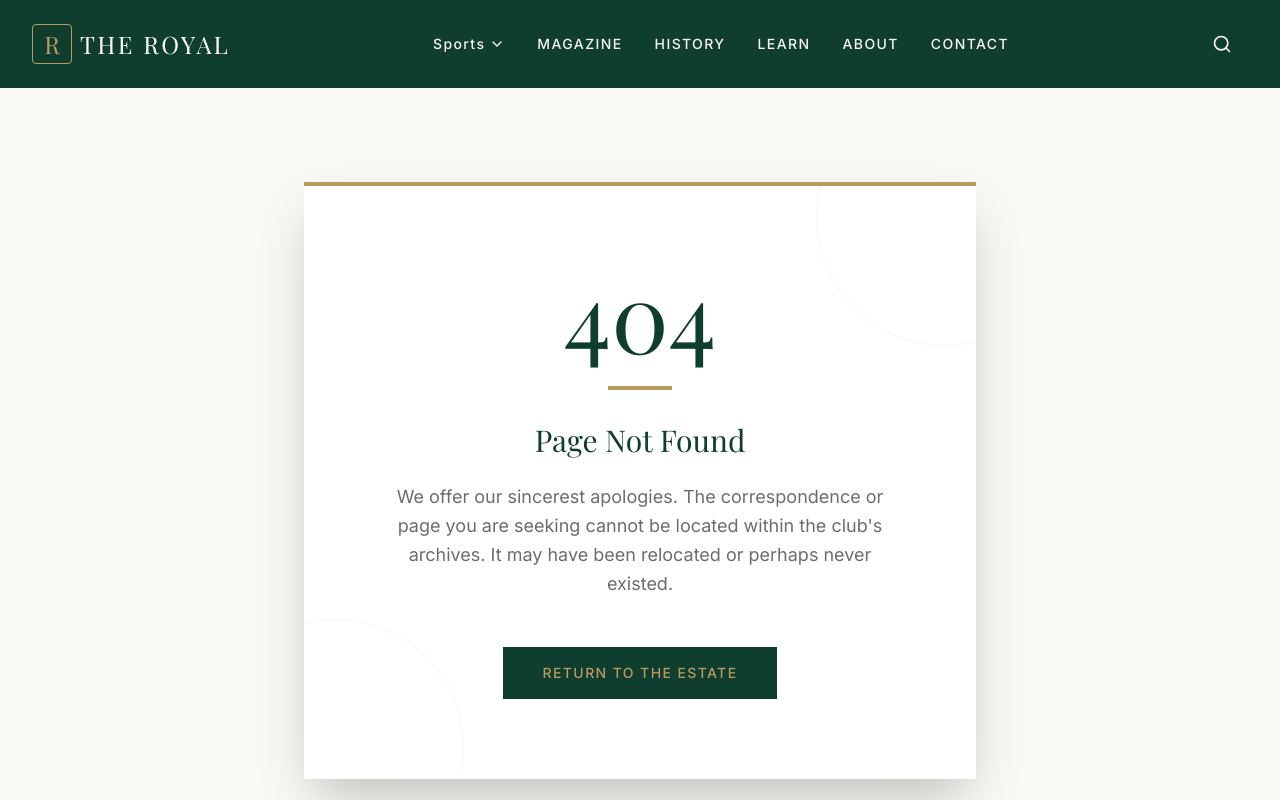
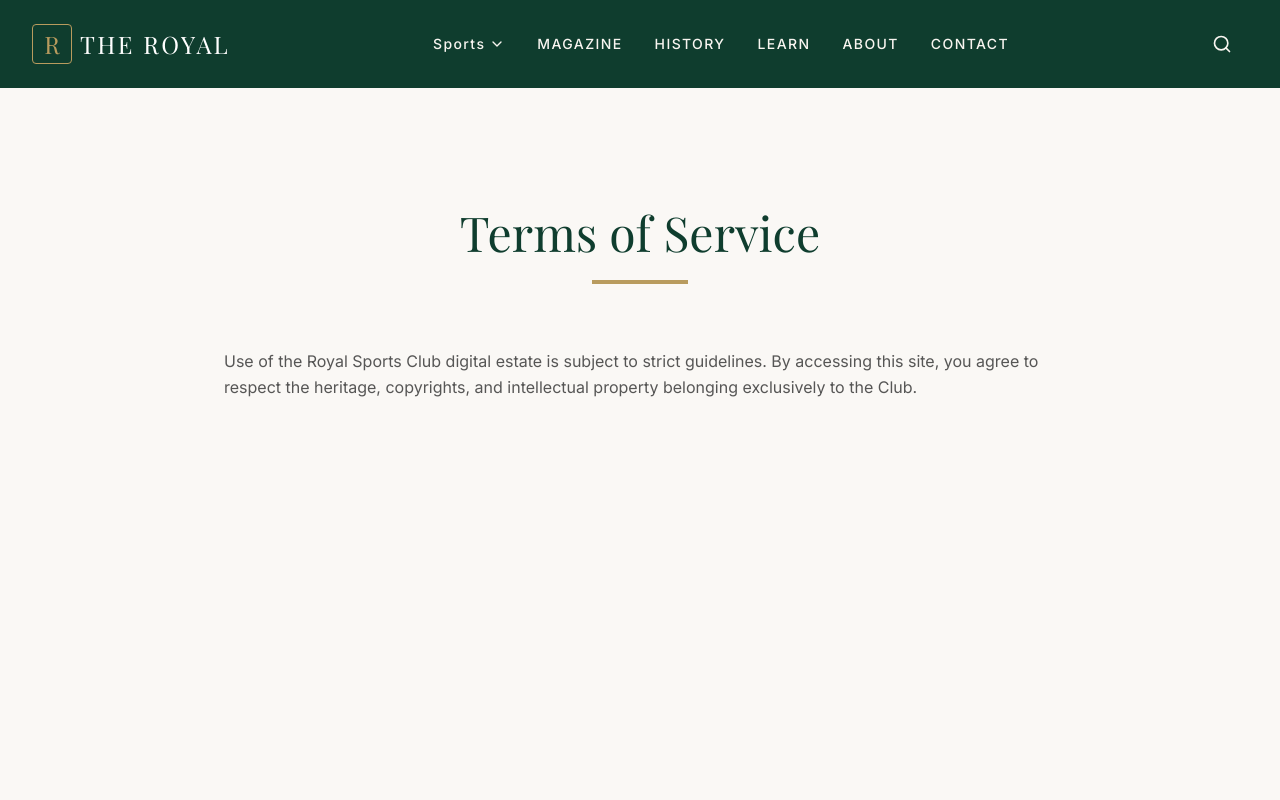
Before and after one commit to drdhavaltrivedi/royal-sports-club, a Next.js app: page /terms in a window 1280 px wide. Before the commit this address had no page. Shown: the top 800 px of the page. Built offline with nearby package versions, Linux system fonts and the light colour scheme; a web font is replaced by a local one.

Commit message:
Fix remaining broken links and warnings

```diff
--- a/src/app/layout.tsx
+++ b/src/app/layout.tsx
@@ -15,6 +15,7 @@ const playfair = Playfair_Display({
 });
 
 export const metadata: Metadata = {
+  metadataBase: new URL("https://theroyalsportsclub.com"),
   title: {
     template: "%s | The Royal Sports Club",
     default: "The Royal Sports Club | A Premium Luxury Web Experience",
--- a/src/app/page.tsx
+++ b/src/app/page.tsx
@@ -53,9 +53,9 @@ export default function Home() {
                 <h2 className="font-serif text-4xl md:text-5xl mb-4">The Editorial</h2>
                 <p className="font-sans text-luxury-secondary/70 text-lg max-w-xl">Curated insights into the luxury lifestyle, historic moments, and the culture of elite sports.</p>
               </div>
-              <button className="mt-8 md:mt-0 px-6 py-3 border border-luxury-accent text-luxury-accent hover:bg-luxury-accent hover:text-white transition-colors tracking-widest uppercase text-sm">
+              <Link href="/magazine" className="mt-8 md:mt-0 inline-block px-6 py-3 border border-luxury-accent text-luxury-accent hover:bg-luxury-accent hover:text-white transition-colors tracking-widest uppercase text-sm">
                 Read All Articles
-              </button>
+              </Link>
            </div>
 
            <div className="grid grid-cols-1 md:grid-cols-2 gap-12">
--- /dev/null
+++ b/src/app/privacy/page.tsx
@@ -0,0 +1,15 @@
+export default function PrivacyPage() {
+  return (
+    <div className="min-h-screen bg-luxury-background pt-32 pb-24">
+      <div className="max-w-4xl mx-auto px-4 sm:px-6 lg:px-8">
+        <div className="text-center mb-16">
+          <h1 className="font-serif text-5xl text-luxury-primary mb-6">Privacy Policy</h1>
+          <div className="w-24 h-1 bg-luxury-accent mx-auto mb-6"></div>
+        </div>
+        <div className="prose prose-lg prose-luxury max-w-none text-luxury-text/80">
+          <p className="font-sans leading-relaxed">At The Royal Sports Club, we hold the privacy and absolute discretion of our members in the highest regard. Any information provided to us is kept strictly confidential within the estate and is never shared with third parties.</p>
+        </div>
+      </div>
+    </div>
+  );
+}
--- /dev/null
+++ b/src/app/terms/page.tsx
@@ -0,0 +1,15 @@
+export default function TermsPage() {
+  return (
+    <div className="min-h-screen bg-luxury-background pt-32 pb-24">
+      <div className="max-w-4xl mx-auto px-4 sm:px-6 lg:px-8">
+        <div className="text-center mb-16">
+          <h1 className="font-serif text-5xl text-luxury-primary mb-6">Terms of Service</h1>
+          <div className="w-24 h-1 bg-luxury-accent mx-auto mb-6"></div>
+        </div>
+        <div className="prose prose-lg prose-luxury max-w-none text-luxury-text/80">
+          <p className="font-sans leading-relaxed">Use of the Royal Sports Club digital estate is subject to strict guidelines. By accessing this site, you agree to respect the heritage, copyrights, and intellectual property belonging exclusively to the Club.</p>
+        </div>
+      </div>
+    </div>
+  );
+}
```
